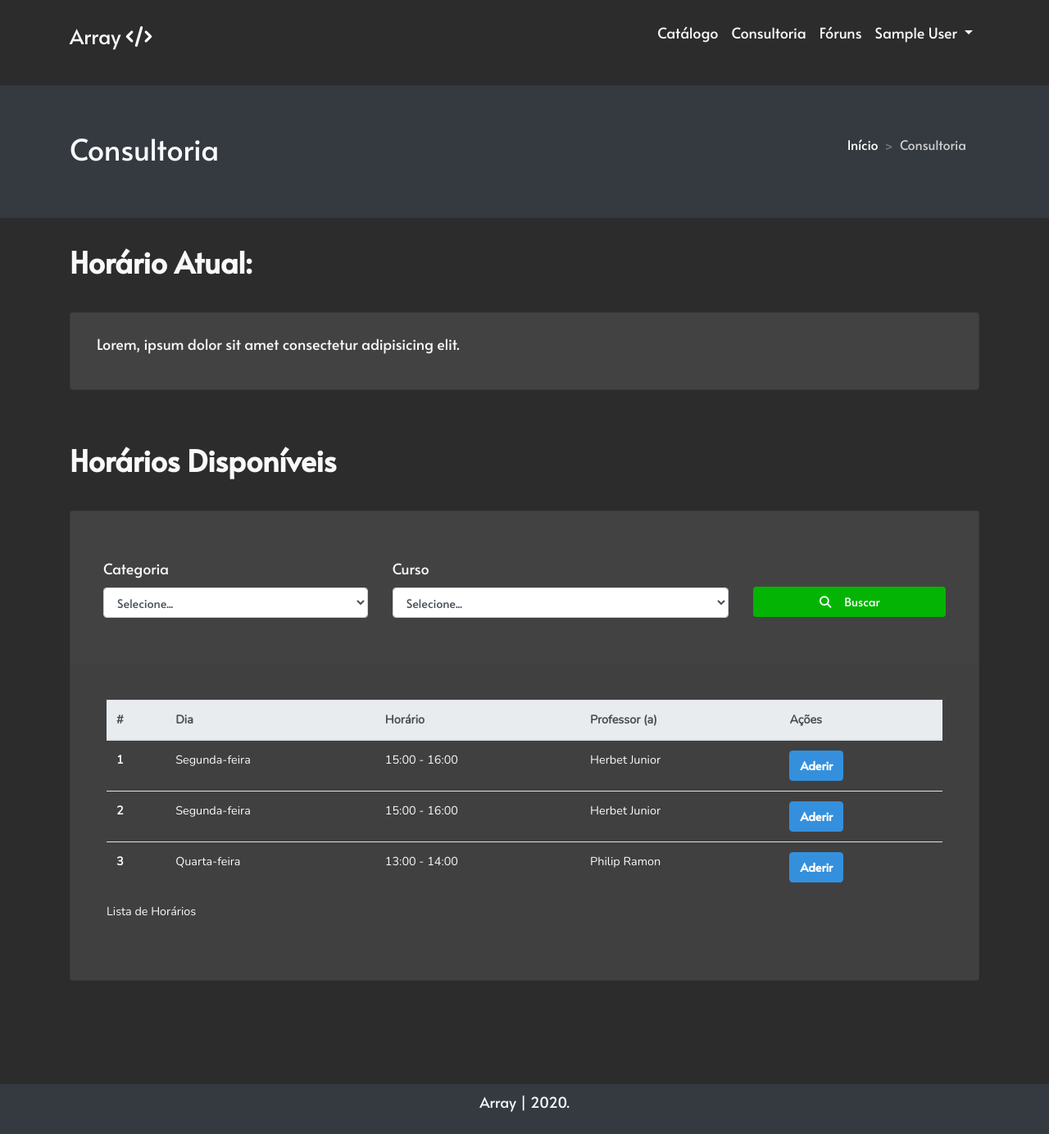
After one commit to atenaagencia/escoladigital, a Laravel app: page /assistance in a window 1280 px wide. The commit adds this page. Shown: the whole page at 82% size. Run offline with Laravel 8, Linux system fonts and the light colour scheme; the visitor is signed in with stand-in values (Sample User, id 1); some libraries are stand-ins or nearby versions.

Commit message:
adding assistance folder

```diff
--- a/resources/views/layouts/user.blade.php
+++ b/resources/views/layouts/user.blade.php
@@ -60,7 +60,7 @@
                                 </a>
                             </li>
                             <li class="nav-item">
-                                <a class="nav-link text-light" href="#" role="button">
+                                <a class="nav-link text-light" href="/assistance" role="button">
                                     Consultoria
                                 </a>
                             </li>
--- /dev/null
+++ b/resources/views/student/assistance/index.blade.php
@@ -0,0 +1,114 @@
+@extends('layouts.user')
+
+@section('content')
+<header class="page-header bg-dark text-light pb-5">
+    <div class="container">
+        <div class="page-header-content">
+            <div class="row align-items-center justify-content-between">
+                <div class="col-auto mt-5">
+                    <h1 class="page-header-title main-font">Consultoria</h1>
+                </div>
+                <div class="col-auto mt-5">
+                    <nav aria-label="breadcrumb">
+                        <ol class="breadcrumb bg-transparent main-font">
+                            <li class="breadcrumb-item"><a href="{{asset('home')}}">Início</a></li>
+                            <li class="breadcrumb-item active" aria-current="page">Consultoria</li>
+                        </ol>
+                    </nav>
+                </div>
+            </div>
+        </div>
+    </div>
+</header>
+
+<!-- MEUS CURSOS SECTION-->
+<div class="container mt-4">
+    <h1 class="page-header-title main-font text-light mt-3 font-weight-bold py-2">Horário Atual:</h1>
+    <div class="row">
+        <div class="col-xxl-12 col-xl-12 mb-2 py-4">
+            <div class="card h-100 bg-gray">
+                <div class="card-body main-font text-light pl-xl-4 p-3">
+                    <p class="lead p-2">
+                        Lorem, ipsum dolor sit amet consectetur adipisicing elit.
+                    </p>
+                </div>
+            </div>
+        </div>
+    </div>
+</div>
+
+
+<div class="container mt-4">
+    <h1 class="page-header-title main-font text-light mt-3 font-weight-bold py-2">Horários Disponíveis</h1>
+    <div class="row">
+        <div class="col-xxl-12 col-xl-12 mb-2 py-4">
+            <div class="card h-100 bg-gray">
+                <div class="card-body main-font text-light p-4">
+                    <div class="row p-3">
+                        <div class="form-group col-md-4 pt-3">
+                            <label for="inputState" class="lead">Categoria</label>
+                            <select id="inputState" class="form-control">
+                                <option selected>Selecione...</option>
+                                <option>...</option>
+                            </select>
+                        </div>
+                        <div class="form-group col-md-5 pt-3">
+                            <label for="inputState" class="lead">Curso</label>
+                            <select id="inputState" class="form-control">
+                                <option selected>Selecione...</option>
+                                <option>...</option>
+                            </select>
+                        </div>
+                        <div class="form-group col-md-3 pt-3">
+                            <br>
+                            <button class="btn btn-too-success btn-block " type="submit" style="margin-top: 0.77rem !important;"><i class="fa fa-search pr-3"></i>Buscar</button>
+                        </div>
+                    </div>
+                </div>
+                <div class="card-footer border-0 p-4">
+                    <div class="card-body">
+                        <div class="table-responsive">
+                            <table class="table">
+                                <caption class="text-light">Lista de Horários</caption>
+                                <thead class="thead-light">
+                                    <tr>
+                                    <th scope="col">#</th>
+                                    <th scope="col">Dia</th>
+                                    <th scope="col">Horário</th>
+                                    <th scope="col">Professor (a)</th>
+                                    <th scope="col">Ações</th>
+                                    </tr>
+                                </thead>
+                                <tbody class="text-light">
+                                    <tr>
+                                        <th scope="row">1</th>
+                                        <td>Segunda-feira</td>
+                                        <td>15:00 - 16:00</td>
+                                        <td>Herbet Junior</td>
+                                        <td><button type="button" class="btn btn-primary main-font font-weight-bold">Aderir</button></td>
+                                    </tr>
+                                    <tr>
+                                        <th scope="row">2</th>
+                                        <td>Segunda-feira</td>
+                                        <td>15:00 - 16:00</td>
+                                        <td>Herbet Junior</td>
+                                        <td><button type="button" class="btn btn-primary main-font font-weight-bold">Aderir</button></td>
+                                    </tr>
+                                    <tr>
+                                        <th scope="row">3</th>
+                                        <td>Quarta-feira</td>
+                                        <td>13:00 - 14:00</td>
+                                        <td>Philip Ramon</td>
+                                        <td><button type="button" class="btn btn-primary main-font font-weight-bold">Aderir</button></td>
+                                    </tr>
+                                </tbody>
+                            </table>
+                        </div>
+                    </div>
+
+                </div>
+            </div>
+        </div>
+    </div><!--row-->
+</div>
+@endsection
--- a/routes/web.php
+++ b/routes/web.php
@@ -35,6 +35,10 @@ Route::get('/teste', function () {
     return view('student.course.index');
 })->middleware('auth');
 
+Route::get('/assistance', function () {
+    return view('student.assistance.index');
+})->middleware('auth');
+
 Route::get('/conquistas', function () {
     return view('student.conquistas');
 })->middleware('auth');
```
Also changed, not shown: resources/views/student/course/index.blade.php (+20 -6 lines).
